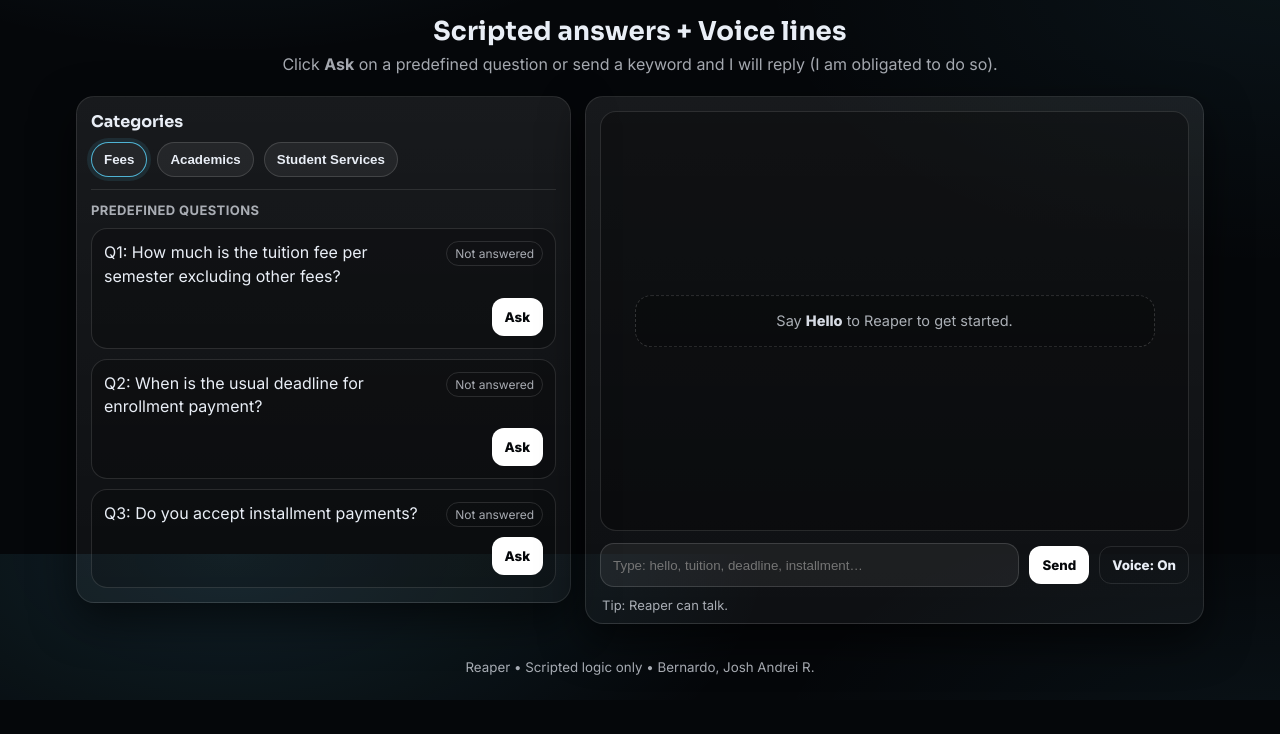
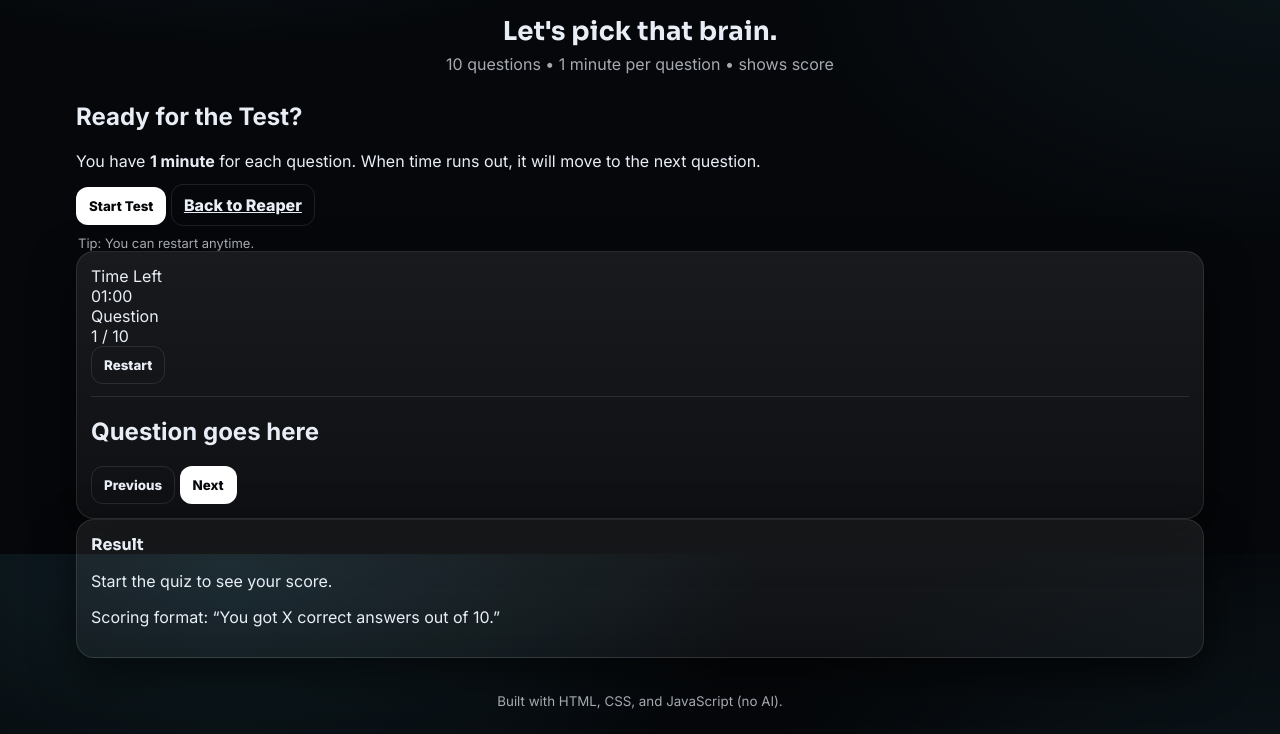
Before and after one commit to jarbolshco-gif/Reaper-AI, a plain HTML site: page index.html in a window 1280 px wide. Shown: the part 246-980 px from the top of the page. Before the commit the page ends 946 px from the top, so only its background shows below. Drawn offline with Linux system fonts and the light colour scheme.

Commit message:
Add files via upload

```diff
--- a/index.html
+++ b/index.html
@@ -3,9 +3,9 @@
 <head>
   <meta charset="UTF-8">
   <meta name="viewport" content="width=device-width, initial-scale=1.0">
-  <title>Reaper • Scripted Assistant</title>
+  <title>Reaper • Quiz Tool</title>
 
-  <!--fonts -->
+  <!-- Modern fonts -->
   <link rel="preconnect" href="https://fonts.googleapis.com">
   <link rel="preconnect" href="https://fonts.gstatic.com" crossorigin>
   <link href="https://fonts.googleapis.com/css2?family=Inter:wght@400;500;600;700;800&family=Sora:wght@600;700;800&display=swap" rel="stylesheet">
@@ -20,114 +20,103 @@
       <div class="brand">
         <span class="dot" aria-hidden="true"></span>
         <div class="brand-text">
-          <strong>Reaper AI</strong>
-          <small>A Scripted Chatbot Designed by Bernardo, Josh Andrei R.</small>
+          <strong>Reaper</strong>
+          <small>Educational Quiz Tool</small>
         </div>
       </div>
     </div>
 
+    <!-- Pages: add a role so aria-label is valid on this div -->
     <div class="topbar-right" role="navigation" aria-label="Pages">
       <div class="chips nav-chips">
-        <a class="chip chip-link active" href="index.html" aria-current="page">Reaper</a>
-        <a class="chip chip-link" href="../quiz/index.html">Take a Test</a>
+        <a class="chip chip-link" href="../reaper_ai_assistant/index.html">Reaper</a>
+        <a class="chip chip-link active" href="index.html" aria-current="page">Test in Progress</a>
       </div>
     </div>
   </header>
 
   <main id="main" class="shell" aria-label="Main content">
-    <section class="hero" aria-label="Assistant identity">
-      <div id="logoWrap" class="logo-wrap" role="img" aria-label="Reaper logo">
-        <img id="reaperLogo" src="media/images/Reaper_AI.png" alt="Reaper logo">
+    <section class="hero" aria-label="Quiz identity">
+      <!-- role=img makes aria-label valid here -->
+      <div class="logo-wrap" role="img" aria-label="Reaper logo">
+        <img src="media/images/Reaper_AI.png" alt="Reaper logo">
         <div class="logo-glow" aria-hidden="true"></div>
         <div class="logo-ring" aria-hidden="true"></div>
       </div>
 
-      <h1 class="hero-title">Scripted answers + Voice lines</h1>
+      <h1 class="hero-title">Let's pick that brain.</h1>
       <p class="hero-subtitle">
-        Click <strong>Ask</strong> on a predefined question or send a keyword and I will reply (I am obligated to do so).
+        10 questions • 1 minute per question • shows score
       </p>
     </section>
 
-    <section class="layout" aria-label="Assistant layout">
-      <aside class="left" aria-label="Categories and questions">
-        <div class="panel">
-          <h2 class="panel-title">Categories</h2>
+    <!-- Start screen overlay -->
+    <div id="startOverlay" class="overlay" role="dialog" aria-modal="true" aria-label="Take the Test">
+      <div class="overlay-card">
+        <h2 class="overlay-title">Ready for the Test?</h2>
+        <p class="overlay-subtitle">
+          You have <strong>1 minute</strong> for each question. When time runs out, it will move to the next question.
+        </p>
 
-          <div class="chips" role="tablist" aria-label="Categories">
-            <button
-              id="tab-fees"
-              class="chip active"
-              type="button"
-              data-category="fees"
-              role="tab"
-              aria-selected="true"
-              aria-controls="panel-fees"
-            >Fees</button>
+        <div class="overlay-actions">
+          <button id="startQuizBtn" class="btn white" type="button">Start Test</button>
+          <a class="btn ghost overlay-link" href="../reaper_ai_assistant/index.html">Back to Reaper</a>
+        </div>
 
-            <button
-              id="tab-academics"
-              class="chip"
-              type="button"
-              data-category="academics"
-              role="tab"
-              aria-selected="false"
-              aria-controls="panel-academics"
-            >Academics</button>
+        <p class="hint" style="margin-top:10px;">
+          Tip: You can restart anytime.
+        </p>
+      </div>
+    </div>
 
-            <button
-              id="tab-services"
-              class="chip"
-              type="button"
-              data-category="services"
-              role="tab"
-              aria-selected="false"
-              aria-controls="panel-services"
-            >Student Services</button>
-          </div>
+    <section class="quiz-stage" aria-label="Quiz stage">
+      <div class="quiz-grid">
+        <!-- Left: quiz card -->
+        <section class="panel quiz-panel" aria-label="Quiz card">
+          <div class="quiz-top">
+            <div class="pill">
+              <div class="pill-label">Time Left</div>
+              <div id="timerText" class="pill-value" aria-live="polite">01:00</div>
+            </div>
 
-          <div class="sr-only">
-            <div id="panel-fees" role="tabpanel" tabindex="0" aria-labelledby="tab-fees">Fees questions panel.</div>
-            <div id="panel-academics" role="tabpanel" tabindex="0" aria-labelledby="tab-academics">Academics questions panel.</div>
-            <div id="panel-services" role="tabpanel" tabindex="0" aria-labelledby="tab-services">Student services questions panel.</div>
+            <div class="pill">
+              <div class="pill-label">Question</div>
+              <div id="qCountText" class="pill-value">1 / 10</div>
+            </div>
+
+            <button id="restartBtn" class="btn ghost" type="button">Restart</button>
           </div>
 
           <div class="divider" aria-hidden="true"></div>
 
-          <h3 class="muted-title">Predefined Questions</h3>
-          <div id="questionList" class="question-list" aria-live="polite"></div>
-        </div>
-      </aside>
+          <h2 id="qTitle" class="q-title">Question goes here</h2>
 
-      <section class="right" aria-label="Chat area">
-        <div class="panel chat-panel">
-          <div id="chat" class="chat" role="log" aria-live="polite" aria-relevant="additions">
-            <div id="startPrompt" class="start-prompt" aria-live="polite">
-              Say <strong>Hello</strong> to Reaper to get started.
-            </div>
+          <div id="choices" class="choices" role="radiogroup" aria-label="Answer choices"></div>
+
+          <div class="quiz-nav">
+            <button id="prevBtn" class="btn ghost" type="button">Previous</button>
+            <button id="nextBtn" class="btn white" type="button">Next</button>
+          </div>
+        </section>
+
+        <!-- Right: result card -->
+        <aside class="panel result-panel" aria-label="Result panel">
+          <h2 class="panel-title">Result</h2>
+
+          <div class="result-box" id="resultBox" aria-live="polite">
+            <p class="result-muted">Start the quiz to see your score.</p>
           </div>
 
-          <form id="inputForm" class="inputbar" autocomplete="off" aria-label="Type a message">
-            <label class="sr-only" for="userInput">Type your message</label>
-            <input
-              id="userInput"
-              type="text"
-              placeholder="Type: hello, tuition, deadline, installment…"
-              maxlength="120"
-            >
-            <button class="btn white" type="submit">Send</button>
-            <button id="voiceToggleBtn" class="btn ghost" type="button" aria-pressed="true">
-              Voice: On
-            </button>
-          </form>
-
-          <p class="hint">Tip: Reaper can talk.</p>
-        </div>
-      </section>
+          <p class="result-note">
+            Scoring format: “You got X correct answers out of 10.”
+          </p>
+        </aside>
+      </div>
     </section>
   </main>
 
   <footer class="footer">
-    <small>Reaper • Scripted logic only • Bernardo, Josh Andrei R.</small>
+    <small>Built with HTML, CSS, and JavaScript (no AI).</small>
   </footer>
 
   <script src="script.js" defer></script>
```
